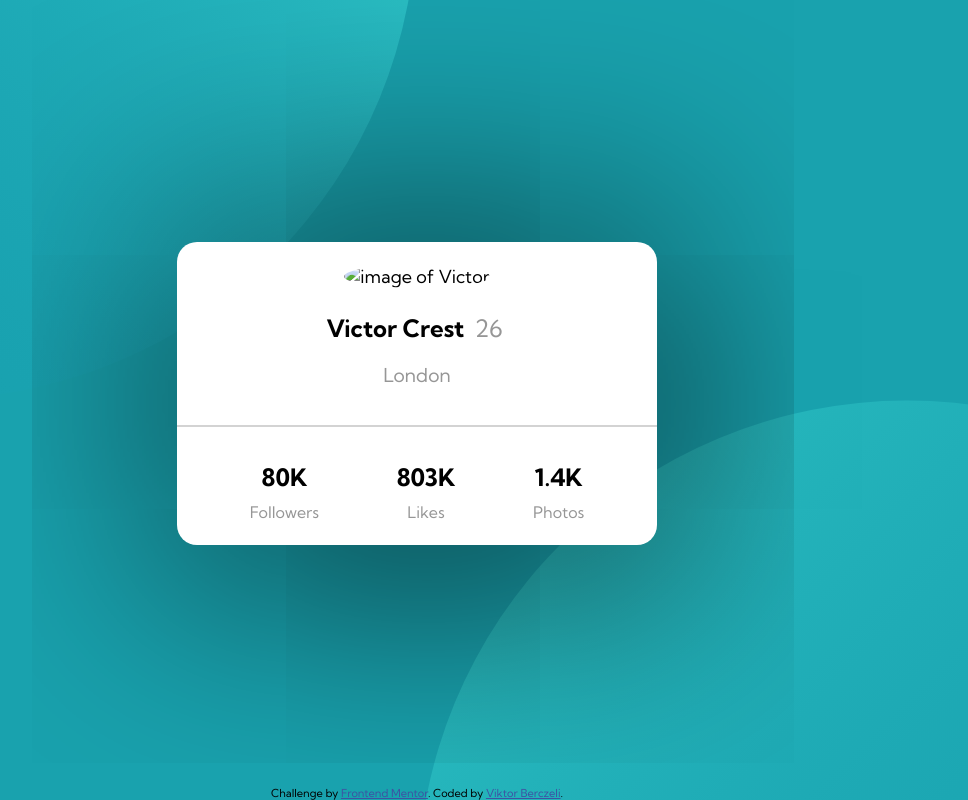
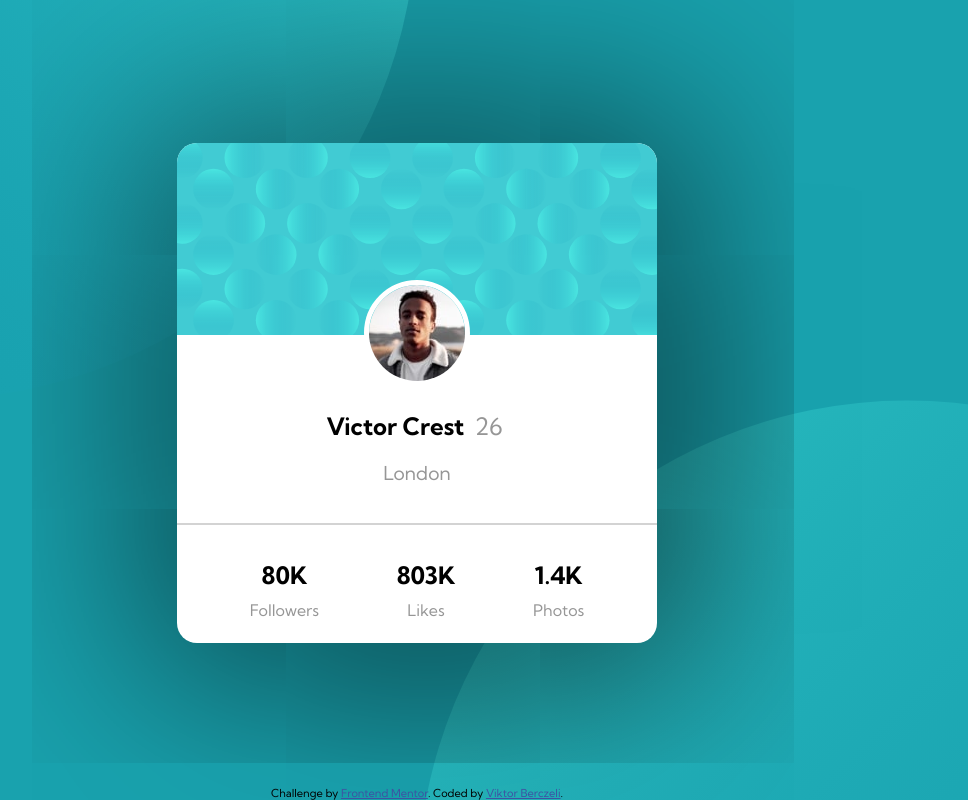
Before and after one commit to syzgod/webdevproject3, a plain HTML site: page index.html in a window 1280 px wide. Shown: the whole page, without its empty margins (223-1191 px from the left). Drawn offline with Linux system fonts and the light colour scheme.

Commit message:
Add files via upload

```diff
--- a/index.html
+++ b/index.html
@@ -29,12 +29,12 @@
   <body>
     <div class="card-container">
       <div>
-        <img class="top-background" src="/.images/bg-pattern-card.svg" alt="" />
+        <img class="top-background" src="./images/bg-pattern-card.svg" alt="" />
       </div>
       <div class="profile-pic">
         <img
           class="victor-pic"
-          src="/.images/image-victor.jpg"
+          src="./images/image-victor.jpg"
           alt="image of Victor"
         />
       </div>
```
